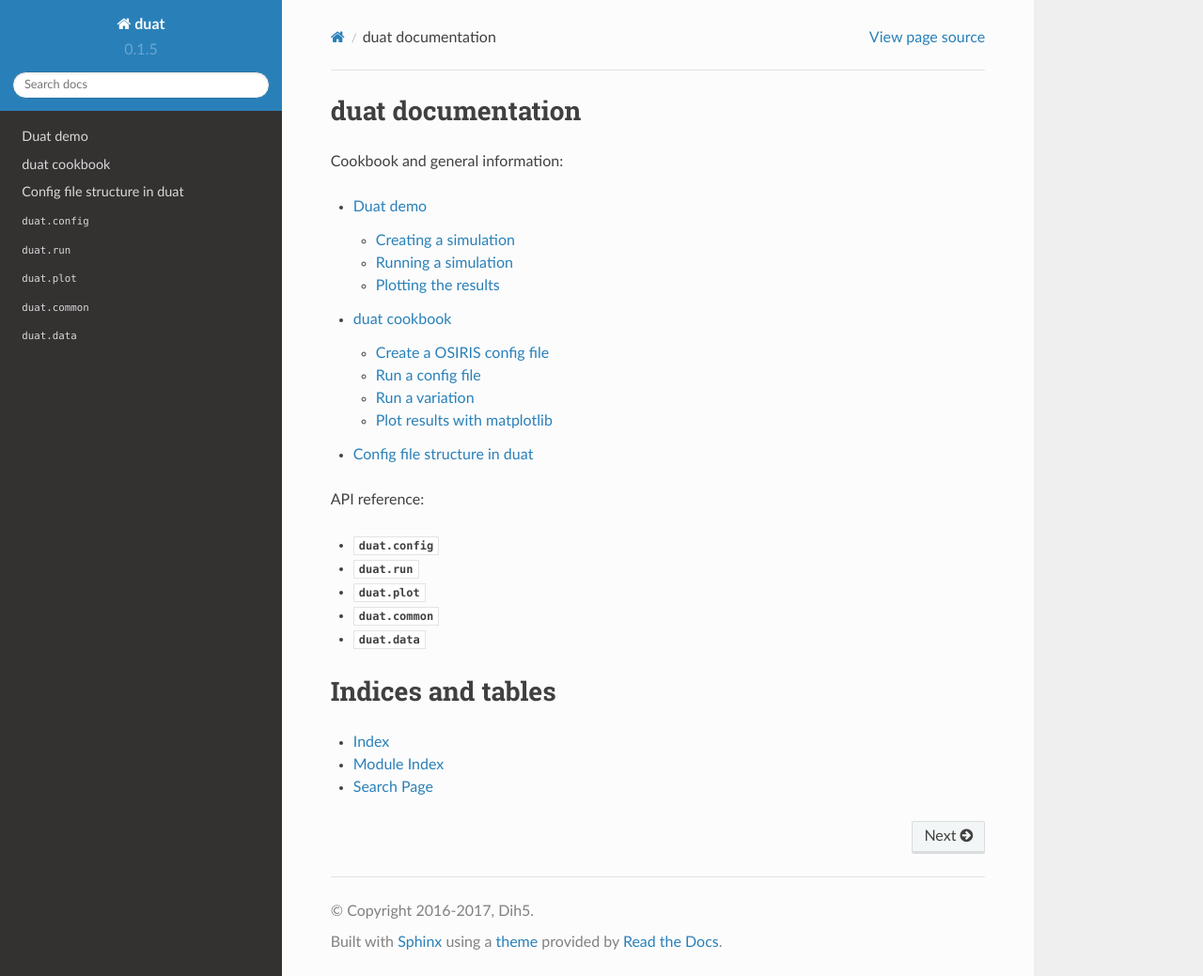
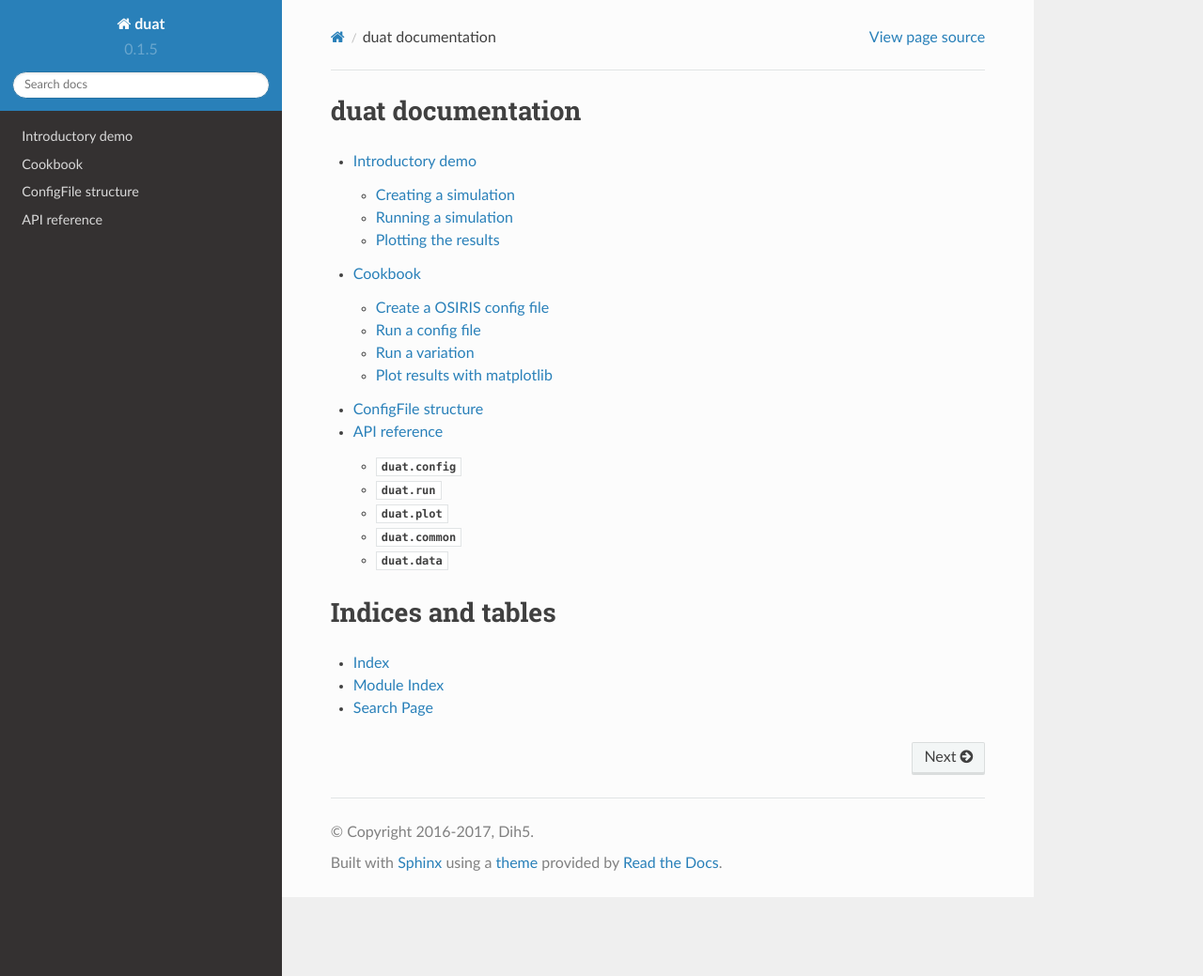
Before and after one commit to Dih5/duat, a Sphinx documentation site: the page built from docs/index.rst, in a window 1280 px wide and 1039 px high. Shown: the whole window at 94% size. Built offline with Sphinx 7.4.7 and the Read the Docs theme 2.0.0, drawn with Linux system fonts in a browser that asks for light colours.

Commit message:
Update docs

````diff
--- a/docs/cookbook.md
+++ b/docs/cookbook.md
@@ -1,4 +1,4 @@
-# duat cookbook
+# Cookbook
 
 ## Create a OSIRIS config file
 ```python
--- a/docs/index.rst
+++ b/docs/index.rst
@@ -1,12 +1,5 @@
-.. duat documentation master file, created by
-   sphinx-quickstart on Thu Nov  3 16:45:34 2016.
-   You can adapt this file completely to your liking, but it should at least
-   contain the root `toctree` directive.
-
 duat documentation
 ==================
-
-Cookbook and general information:
 
 .. toctree::
    :maxdepth: 2
@@ -14,18 +7,7 @@
    intro.ipynb
    cookbook.md
    structure.md
-
-
-API reference:
-
-.. toctree::
-   :maxdepth: 2
-
-   config.rst
-   run.rst
-   plot.rst
-   common.rst
-   data.rst
+   api.rst
 
 
 
--- a/docs/structure.md
+++ b/docs/structure.md
@@ -1,11 +1,10 @@
-.. _structure:
-# Config file structure in duat
+# ConfigFile structure
 By running
 ```python
 from duat import config
 print(config.ConfigFile.get_structure())
 ```
-you can see an updated description of how the Config file is described in duat.
+you can see an updated description of how an OSIRIS configuration file is described in duat.
 The output is the following:
 
 - simulation (Section)
````
Also changed, not shown: README.md (+4 -5 lines), docs/api.rst (added, +11 -0 lines), docs/intro.ipynb.
